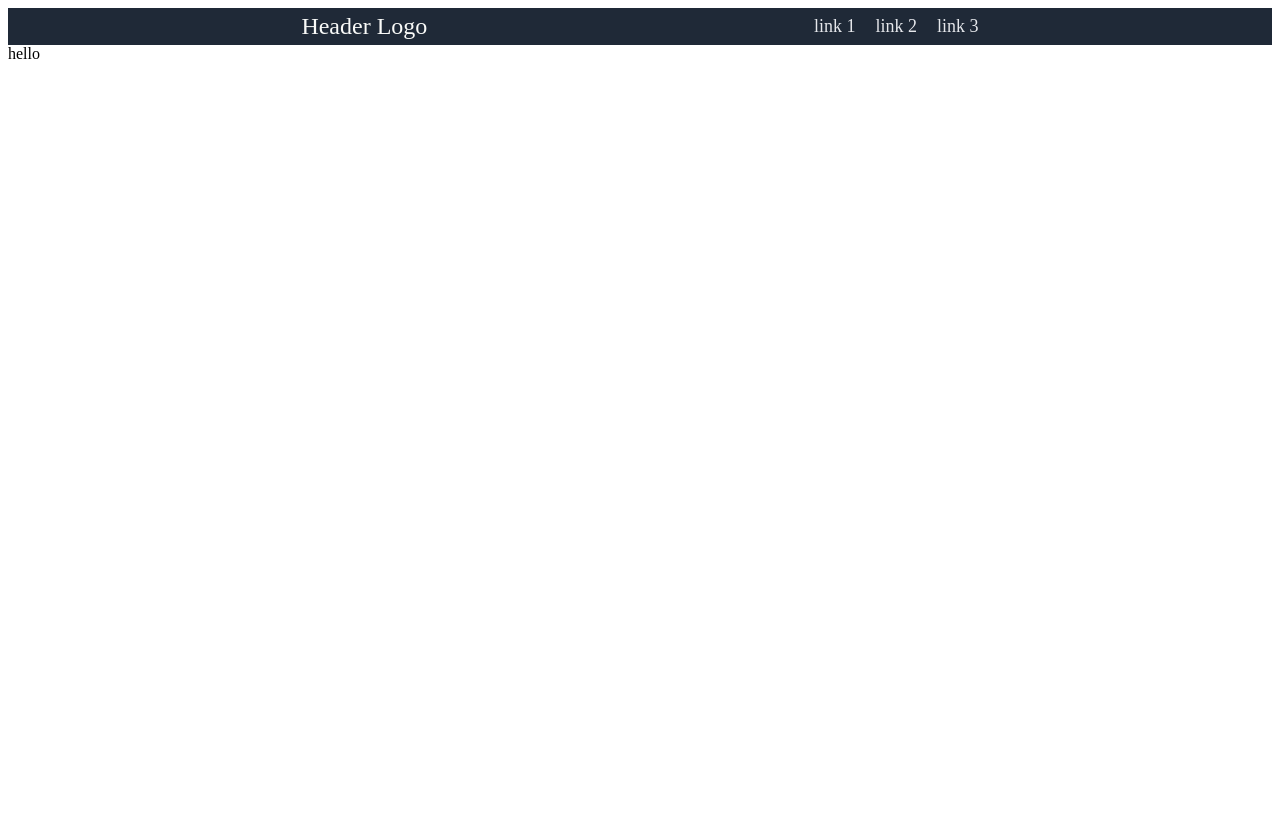
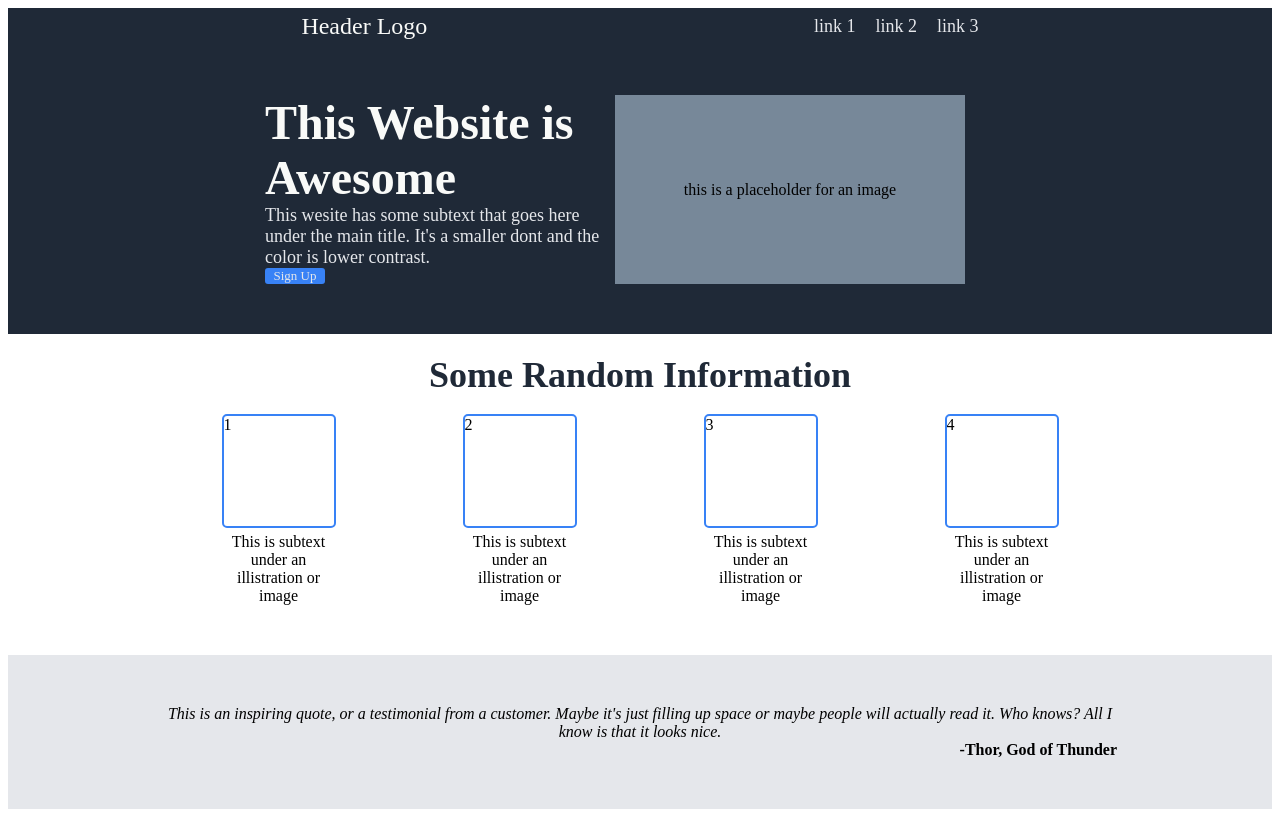
Before and after one commit to mmoreno5/landing-page, a plain HTML site: page index.html in a window 1280 px wide. Drawn offline with Linux system fonts and the light colour scheme.

Commit message:
finished the quote and info

```diff
--- a/index.html
+++ b/index.html
@@ -16,12 +16,43 @@
                 </div>
         </div>
 
-        <div class="body">
-            <div class="title">hello</div>
-
+        <div class="hero">
+                <div class="H1">
+                    <div class="title">This Website is Awesome</div>
+                    <div class="subtext">This wesite has some subtext that goes here under the main title.
+                        It's a smaller dont and the color is lower contrast.</div>
+                    <div class="button">
+                        <div class="button-text">Sign Up</div>
+                </div>
             </div>
 
+            <div class="H2">
+                    <div class="image"> this is a placeholder for an image</div>
+            </div>
+        </div>
+        <div class="Info">
+                <div class="randomInfo"> Some Random Information</div>
+        </div>
+        <div class="boxes">
+                <div class="B1">1</div>
+                <div class="B2">2</div>
+                <div class="B3">3</div>
+                <div class="B4">4</div>
+        </div>
+        <div class="boxInfo">
+                <div class="info1">This is subtext under an illistration or image</div>
+                <div class="info2">This is subtext under an illistration or image</div>
+                <div class="info3">This is subtext under an illistration or image</div>
+                <div class="info4">This is subtext under an illistration or image</div>
+        </div>
+        <div class="quote">This is an inspiring quote, or a testimonial from a customer.
+                Maybe it's just filling up space or maybe people will actually read it.
+                Who knows? All I know is that it looks nice.
+        </div>
+        <div class="thor"> -Thor, God of Thunder</div>
 
-        </ul>
+
+
+
     </body>
 </html>
--- a/style.css
+++ b/style.css
@@ -24,6 +24,128 @@
             padding-right: 20px;
         }
 
-.body {
+
+.hero {
+    background-color: #1F2937;
     display: flex;
+    flex-direction: row;
+    justify-content: center;
+    padding: 50px 100px 50px 50px
+
 }
+    .H1 {
+        width: 350px;
+    }
+        .title {
+
+            color:#f9faf8 ;
+            font-size: 48px;
+            font-weight: bolder;
+
+        }
+        .subtext {
+            font-size: 18px;
+            color: #e5e7eb;
+        }
+        .button {
+            background-color: #3882f6;
+            width: 60px;
+            border-radius: 3px;
+            justify-content: center;
+            align-items: center;
+        }
+            .button-text {
+                text-align: center;
+                font-size: 13px;
+                color:#e5e7eb ;
+            }
+    .H2 {
+        width: 350px;
+        display: flex;
+        text-align: center;
+        justify-content: center;
+        align-items: center;
+        background-color: lightslategray;
+    }
+.info{
+}
+    .randomInfo {
+        display: flex;
+        justify-content: center;
+        font-size: 36px;
+        color: #1F2937;
+        font-weight: bolder;
+        padding: 20px 0px 20px 0px;
+    }
+.boxes {
+   display: flex;
+   justify-content: center;
+   justify-content: space-around;
+   padding-left: 150px;
+   padding-right: 150px;
+   padding-bottom: 7px;
+}
+    .B1 {
+        width: 110px;
+        height: 110px;
+        outline: 2px solid #3882f6;
+        border-radius: 3px;
+    }
+    .B2{
+        width: 110px;
+        height: 110px;
+        outline: 2px solid #3882f6;
+        border-radius: 3px;
+    }
+    .B3 {
+        width: 110px;
+        height: 110px;
+        outline: 2px solid #3882f6;
+        border-radius: 3px;
+    }
+    .B4{
+        width: 110px;
+        height: 110px;
+        outline: 2px solid #3882f6;
+        border-radius: 3px;
+    }
+.boxInfo {
+    display: flex;
+    justify-content: center;
+    justify-content: space-around;
+    padding-left: 150px;
+    padding-right: 150px;
+    text-align: center;
+    padding-bottom: 50px;
+}
+    .info1 {
+        width: 110px;
+    }
+    .info2{
+        width: 110px;
+    }
+    .info3{
+        width: 110px;
+    }
+    .info4{
+        width: 110px;
+    }
+.quote {
+    display: flex;
+    justify-content: center;
+    align-items: center;
+    text-align: center;
+    padding: 50px 155px 0px 155px;
+    font-style: italic;
+    font: 36px;
+    background-color: #e5e7eb;
+}
+.thor {
+    text-align: right;
+    justify-content: center;
+    align-items: center;
+    background-color: #e5e7eb;
+    padding-bottom: 50px;
+    font-weight: bold;
+    padding-right: 155px;
+}
```
Lines whose indentation alone changed are shown as unchanged.
